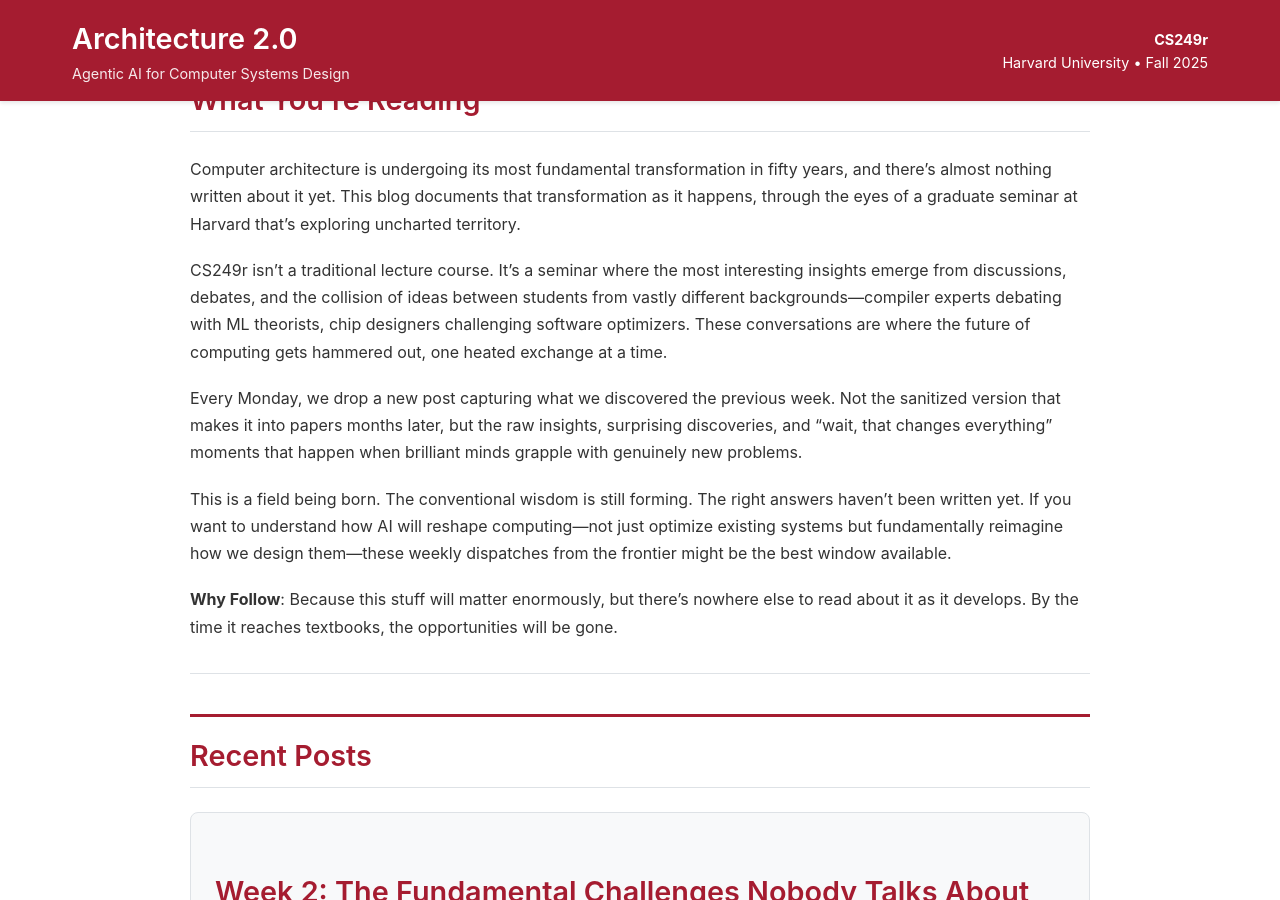
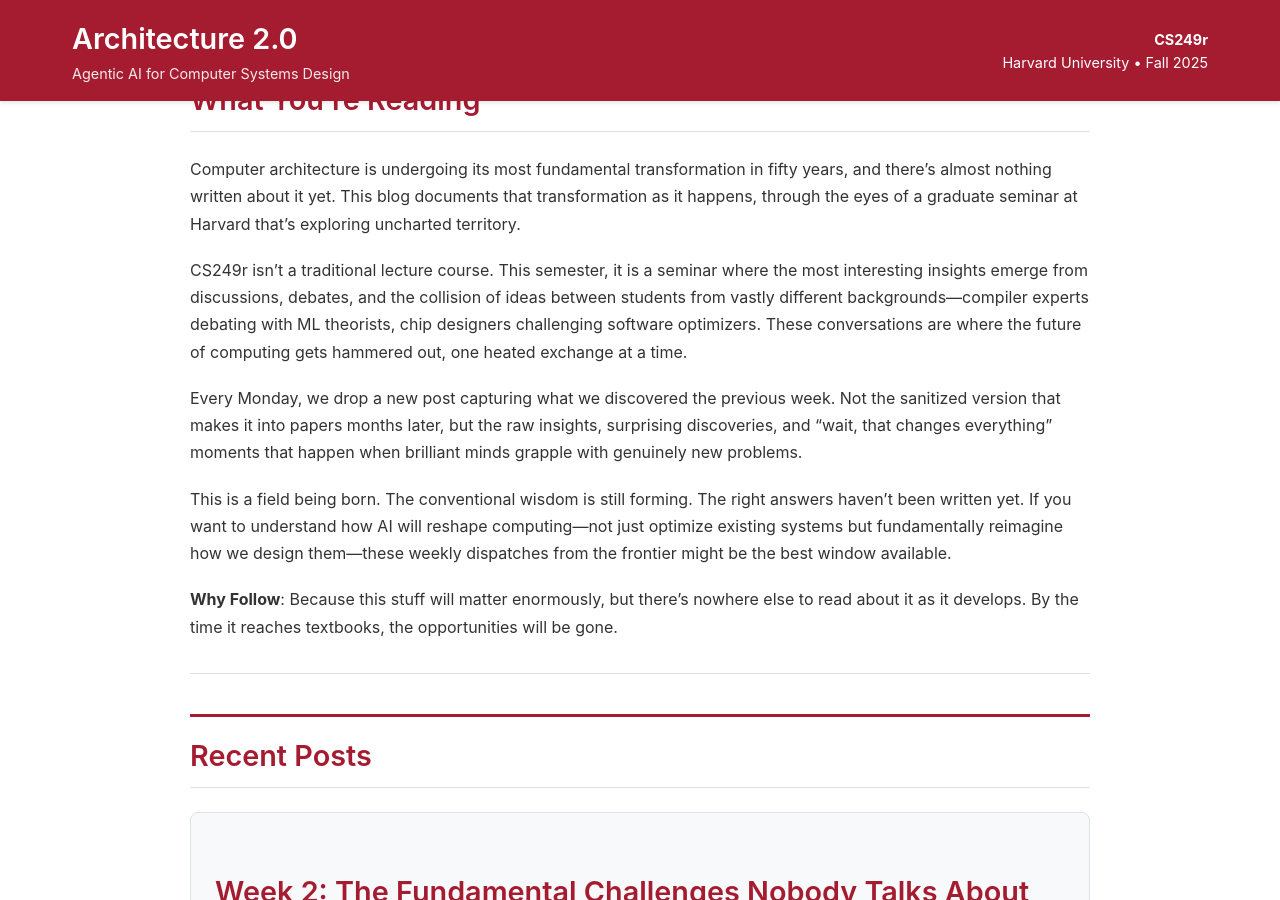
Before and after one commit to harvard-edge/cs249r_fall2025, a Jekyll site: the page built from blog/index.md, in a window 1280 px wide and 900 px high, scrolled down 332 px. Built offline with Jekyll 4.4.1, drawn with Linux system fonts in a browser that asks for light colours.

```diff
--- a/blog/index.md
+++ b/blog/index.md
@@ -14,7 +14,7 @@
 
 Computer architecture is undergoing its most fundamental transformation in fifty years, and there's almost nothing written about it yet. This blog documents that transformation as it happens, through the eyes of a graduate seminar at Harvard that's exploring uncharted territory.
 
-CS249r isn't a traditional lecture course. It's a seminar where the most interesting insights emerge from discussions, debates, and the collision of ideas between students from vastly different backgrounds—compiler experts debating with ML theorists, chip designers challenging software optimizers. These conversations are where the future of computing gets hammered out, one heated exchange at a time.
+CS249r isn't a traditional lecture course. This semester, it is a seminar where the most interesting insights emerge from discussions, debates, and the collision of ideas between students from vastly different backgrounds—compiler experts debating with ML theorists, chip designers challenging software optimizers. These conversations are where the future of computing gets hammered out, one heated exchange at a time.
 
 Every Monday, we drop a new post capturing what we discovered the previous week. Not the sanitized version that makes it into papers months later, but the raw insights, surprising discoveries, and "wait, that changes everything" moments that happen when brilliant minds grapple with genuinely new problems.
 
```
Also changed, not shown: .claude/agents/blog-writer.md.
